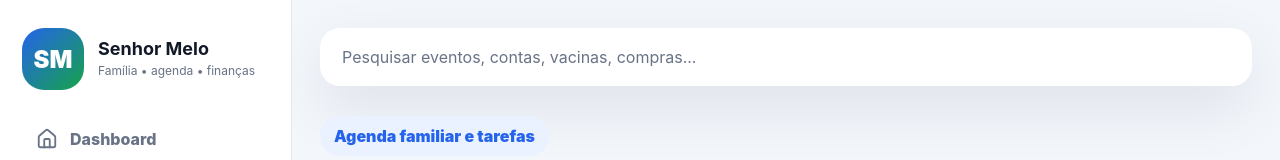
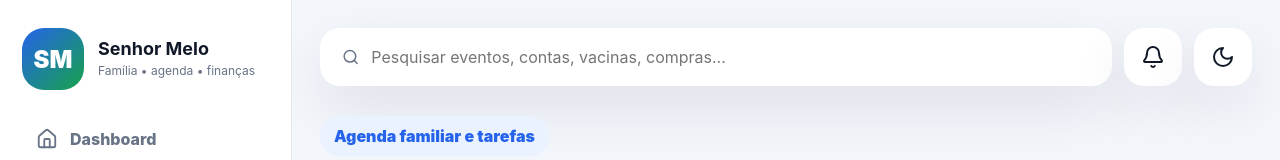
Before and after one commit to TammyMelo01/Senhor-Melo, a Next.js app: page /agenda in a window 1280 px wide. Shown: the top 160 px of the page. Built offline with nearby package versions, Linux system fonts and the light colour scheme; no server answers; the database is empty.

Commit message:
Update AppShell.tsx

```diff
--- a/components/AppShell.tsx
+++ b/components/AppShell.tsx
@@ -1,9 +1,24 @@
 "use client";
 
 import Link from "next/link";
-import { usePathname } from "next/navigation";
-import { Bot, CalendarDays, CreditCard, Home, Menu, Settings, ShoppingCart, Syringe, UserRound, X } from "lucide-react";
+import { usePathname, useRouter } from "next/navigation";
+import {
+  Bell,
+  Bot,
+  CalendarDays,
+  CreditCard,
+  Home,
+  Menu,
+  Moon,
+  Search,
+  Settings,
+  ShoppingCart,
+  Syringe,
+  UserRound,
+  X,
+} from "lucide-react";
 import { useState } from "react";
+import { getCurrentFamilyId } from "@/lib/familySession";
 
 const navItems = [
   { href: "/", label: "Dashboard", icon: Home },
@@ -18,7 +33,21 @@ const navItems = [
 
 export function AppShell({ children }: { children: React.ReactNode }) {
   const pathname = usePathname();
+  const router = useRouter();
   const [open, setOpen] = useState(false);
+  const [search, setSearch] = useState("");
+
+  function submitSearch(event: React.FormEvent) {
+    event.preventDefault();
+
+    const query = search.trim();
+    if (!query) return;
+
+    const familyId = getCurrentFamilyId();
+    router.push(`/busca?q=${encodeURIComponent(query)}&familyId=${encodeURIComponent(familyId)}`);
+    setSearch("");
+    setOpen(false);
+  }
 
   return (
     <div className={`app-frame ${open ? "sidebar-open" : ""}`}>
@@ -26,7 +55,8 @@ export function AppShell({ children }: { children: React.ReactNode }) {
 
       <aside className="sidebar">
         <button className="sidebar-close" onClick={() => setOpen(false)}>
-          <X size={20} /> Fechar
+          <X size={20} />
+          Fechar
         </button>
 
         <div className="brand">
@@ -43,7 +73,12 @@ export function AppShell({ children }: { children: React.ReactNode }) {
             const active = pathname === item.href;
 
             return (
-              <Link key={item.href} href={item.href} className={`nav-item ${active ? "active" : ""}`} onClick={() => setOpen(false)}>
+              <Link
+                key={item.href}
+                href={item.href}
+                className={`nav-item ${active ? "active" : ""}`}
+                onClick={() => setOpen(false)}
+              >
                 <Icon size={22} />
                 <span>{item.label}</span>
               </Link>
@@ -64,9 +99,37 @@ export function AppShell({ children }: { children: React.ReactNode }) {
 
       <section className="main-content">
         <header className="topbar">
-          <button className="icon-button mobile-menu" onClick={() => setOpen(true)}><Menu /></button>
-          <div className="top-search">Pesquisar eventos, contas, vacinas, compras...</div>
+          <button className="icon-button mobile-menu" onClick={() => setOpen(true)} aria-label="Abrir menu">
+            <Menu />
+          </button>
+
+          <form className="top-search" onSubmit={submitSearch} style={{ display: "flex", alignItems: "center", gap: 10 }}>
+            <Search size={18} />
+            <input
+              aria-label="Pesquisar"
+              value={search}
+              onChange={(event) => setSearch(event.target.value)}
+              placeholder="Pesquisar eventos, contas, vacinas, compras..."
+              style={{
+                width: "100%",
+                border: 0,
+                outline: "none",
+                background: "transparent",
+                color: "inherit",
+                minWidth: 0,
+              }}
+            />
+          </form>
+
+          <button className="icon-button" aria-label="Notificações">
+            <Bell />
+          </button>
+
+          <button className="icon-button" aria-label="Tema">
+            <Moon />
+          </button>
         </header>
+
         {children}
       </section>
     </div>
```
